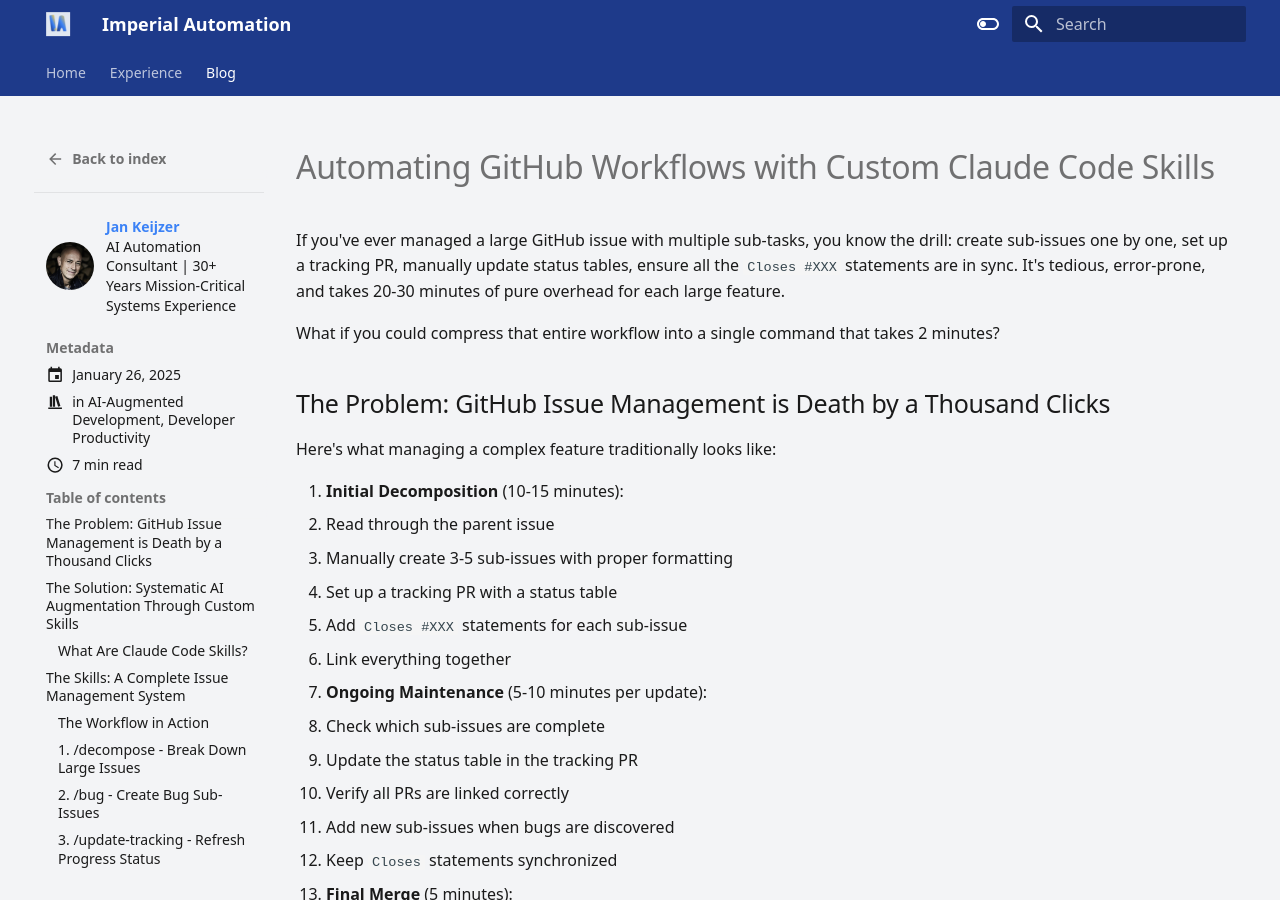
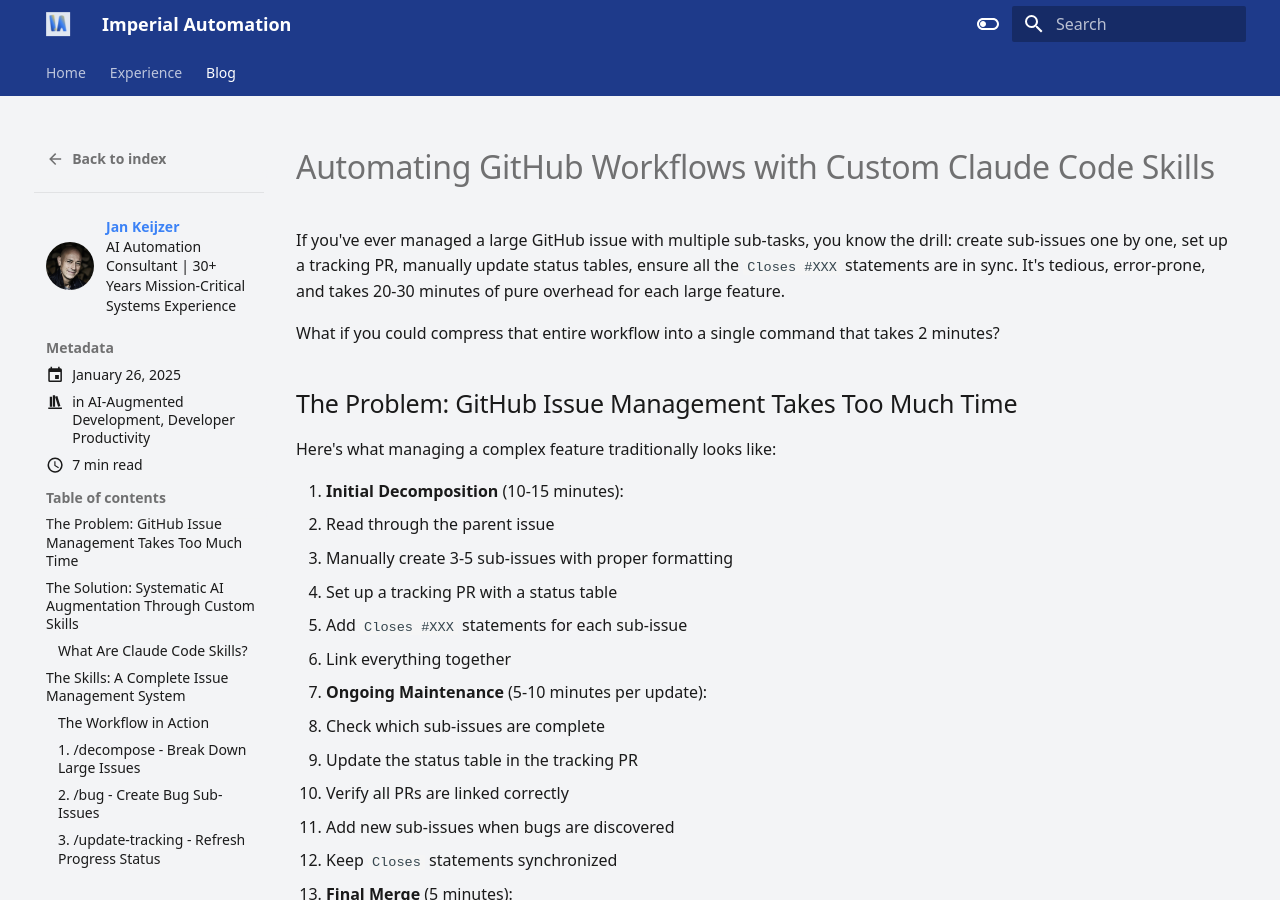
Before and after one commit to JanKeijzer/PortfolioWebsite, an MkDocs documentation site: the page built from docs/blog/posts/github-workflow-automation-skills.md, in a window 1280 px wide and 900 px high. Built offline with MkDocs 1.6.1 and Material for MkDocs 9.7.7, drawn with Linux system fonts in a browser that asks for light colours.

Commit message:
Remove ChatGPT-style heading from blog post
Replace 'Death by a Thousand Clicks' with more professional
'Takes Too Much Time' - more direct and less marketing-speak.

🤖 Generated with [Claude Code](https://claude.com/claude-code)

Co-Authored-By: Claude <noreply@anthropic.com>

```diff
--- a/docs/blog/posts/github-workflow-automation-skills.md
+++ b/docs/blog/posts/github-workflow-automation-skills.md
@@ -16,7 +16,7 @@ What if you could compress that entire workflow into a single command that takes
 
 <!-- more -->
 
-## The Problem: GitHub Issue Management is Death by a Thousand Clicks
+## The Problem: GitHub Issue Management Takes Too Much Time
 
 Here's what managing a complex feature traditionally looks like:
 
```
